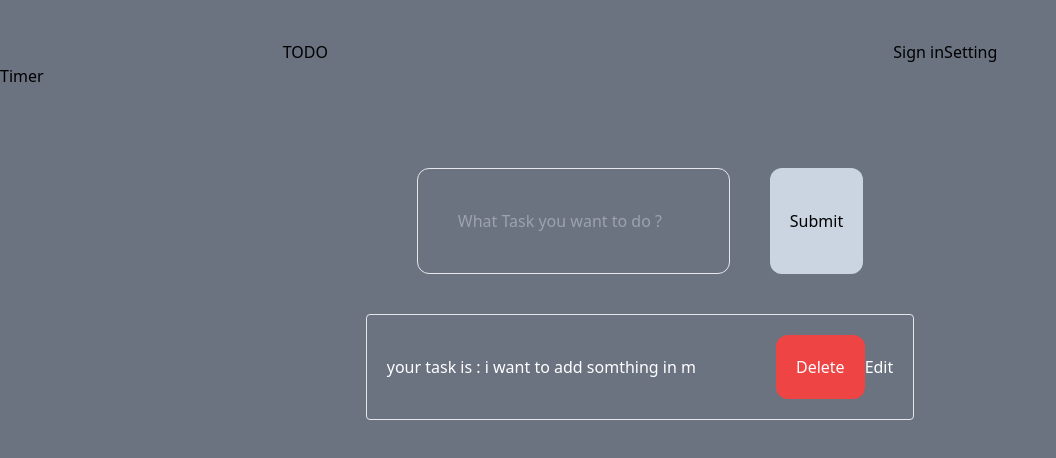
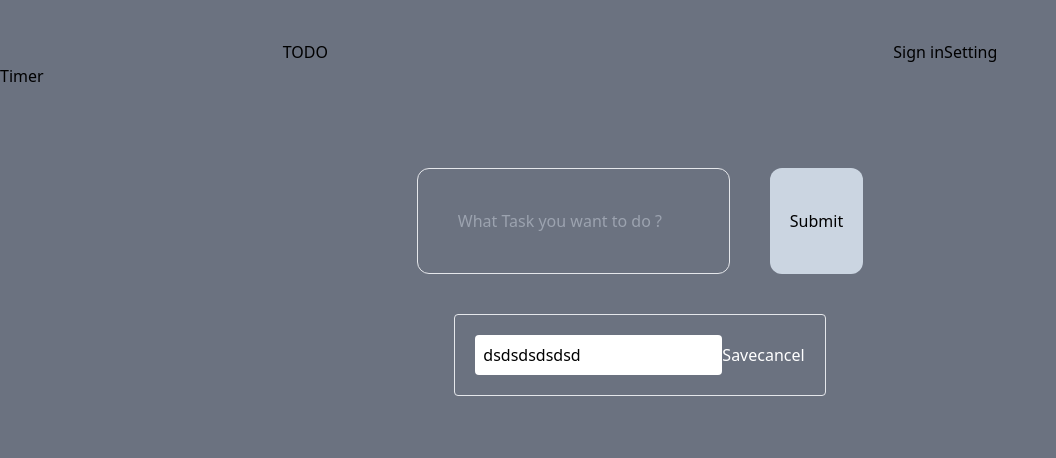
Before and after one commit to mohammadhoseinbaba/Todo, a React (Vite) app: page / in a window 1280 px wide. Both pictures are taken after a click on the button "Edit". Shown: the top 458 px of the page, without its empty margins (0-1056 px from the left). Built offline with nearby package versions, Linux system fonts and the light colour scheme; no server answers; data requests are answered from the project's data file.

Commit message:
editing mode

```diff
--- a/db.json
+++ b/db.json
@@ -1,8 +1,8 @@
 {
   "tasks": [
     {
-      "id": "aadf",
-      "text": "i want to add somthing in m"
+      "text": "dsdsdsdsdsd",
+      "id": "cb53"
     }
   ]
 }
--- a/src/Components/Todolist.tsx
+++ b/src/Components/Todolist.tsx
@@ -49,18 +49,17 @@ const TodoList: React.FC = () => {
             console.error('error deleting task:', error)
         }
     }
-    const handleEdit = async () => {
+    const handleEdit = async (id:number) => {
         try {
             const updatedTask = { text: newText }
-            const response = await axios.put('http://localhost:3001/tasks/${id}', updatedTask)
+            const response = await axios.put(`http://localhost:3001/tasks/${id}`, updatedTask)
             setTask(
-                task.map((i) =>
-                    i.id === id ? { ...i, text: response.data.text } : i
+                task.map((t) =>
+                    t.id === id ? { ...t, text: response.data.text } : t
                 ))
 
             setEditingTaskId(null)
             setNewText('')
-
         } catch (error) {
             console.error('can editing task:', error)
         }
@@ -76,13 +75,14 @@ const TodoList: React.FC = () => {
     }
 
     const renderedTask = task.map((data) => {
-        const isEditing =editingTaskId===data.id
+        const isEditing = editingTaskId === data.id
 
         return <li className="text-white flex justify-between items-center mb-5 border p-5 rounded " key={data.id}>
-            {isEditing?(<input type="text" onChange={(e)=>setNewText(e.target.value)} value={newText} className="text-black p-2 rounded"/>):(
-            <>your task is : {data.text}</>)}
-            <button className=" bg-red-500 p-5 ml-20 rounded-xl " onClick={() => handleDelete(data.id!)}>Delete</button>
-            <button onClick={handleEdit}>Edit</button>
+            {isEditing ? (<input type="text" onChange={(e) => setNewText(e.target.value)} value={newText} className="text-black p-2 rounded" />) : (
+                <>your task is : {data.text}</>)}
+            {isEditing ? (<><button onClick={() => handleEdit(data.id!)}>Save</button><button onClick={() => { setEditingTaskId(null); setNewText('') }}>cancel</button></>) : (<>
+                <button className=" bg-red-500 p-5 ml-20 rounded-xl " onClick={() => handleDelete(data.id!)}>Delete</button>
+                <button onClick={() => { setEditingTaskId(data.id!); setNewText(data.text) }}>Edit</button></>)}
         </li>
     })
 
```
